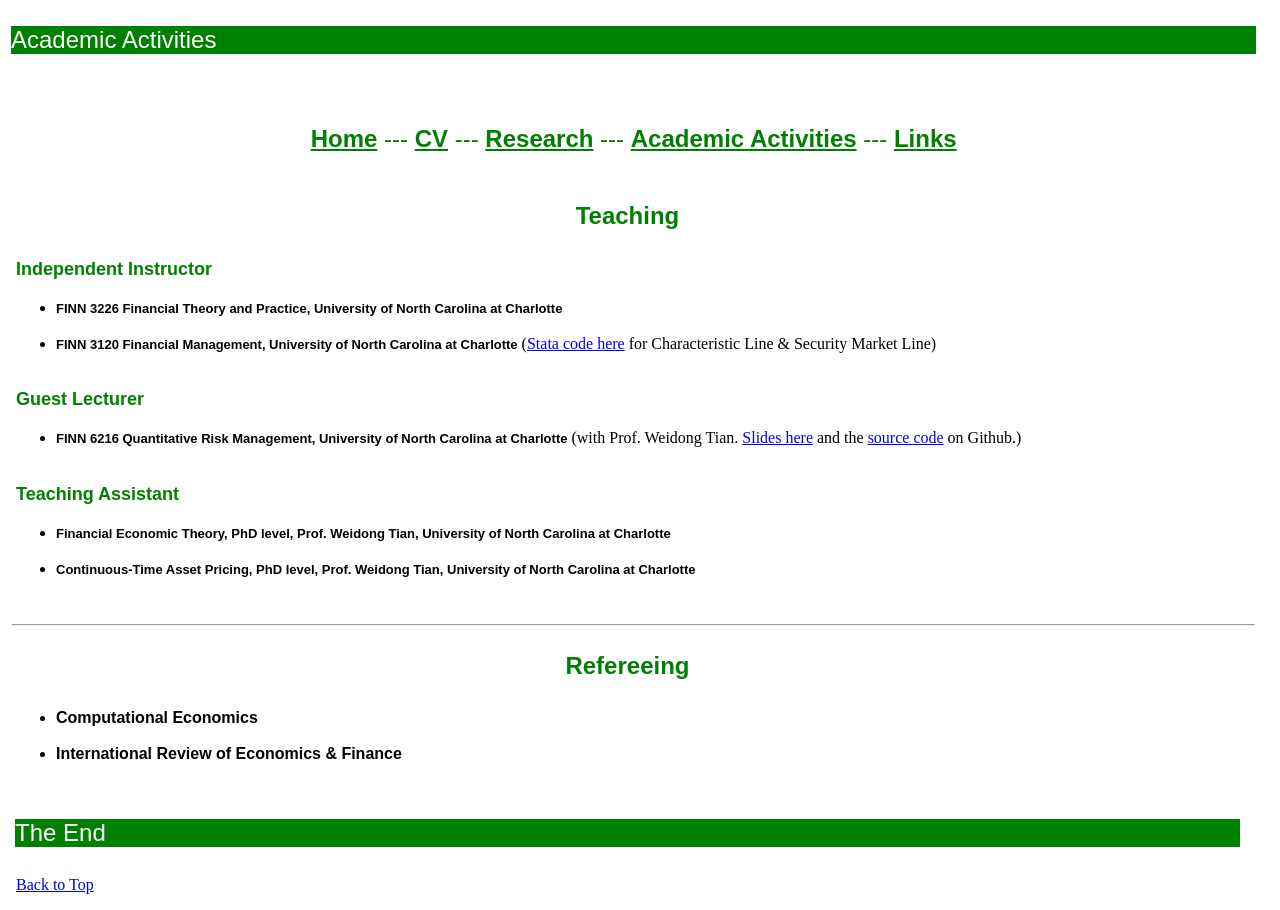
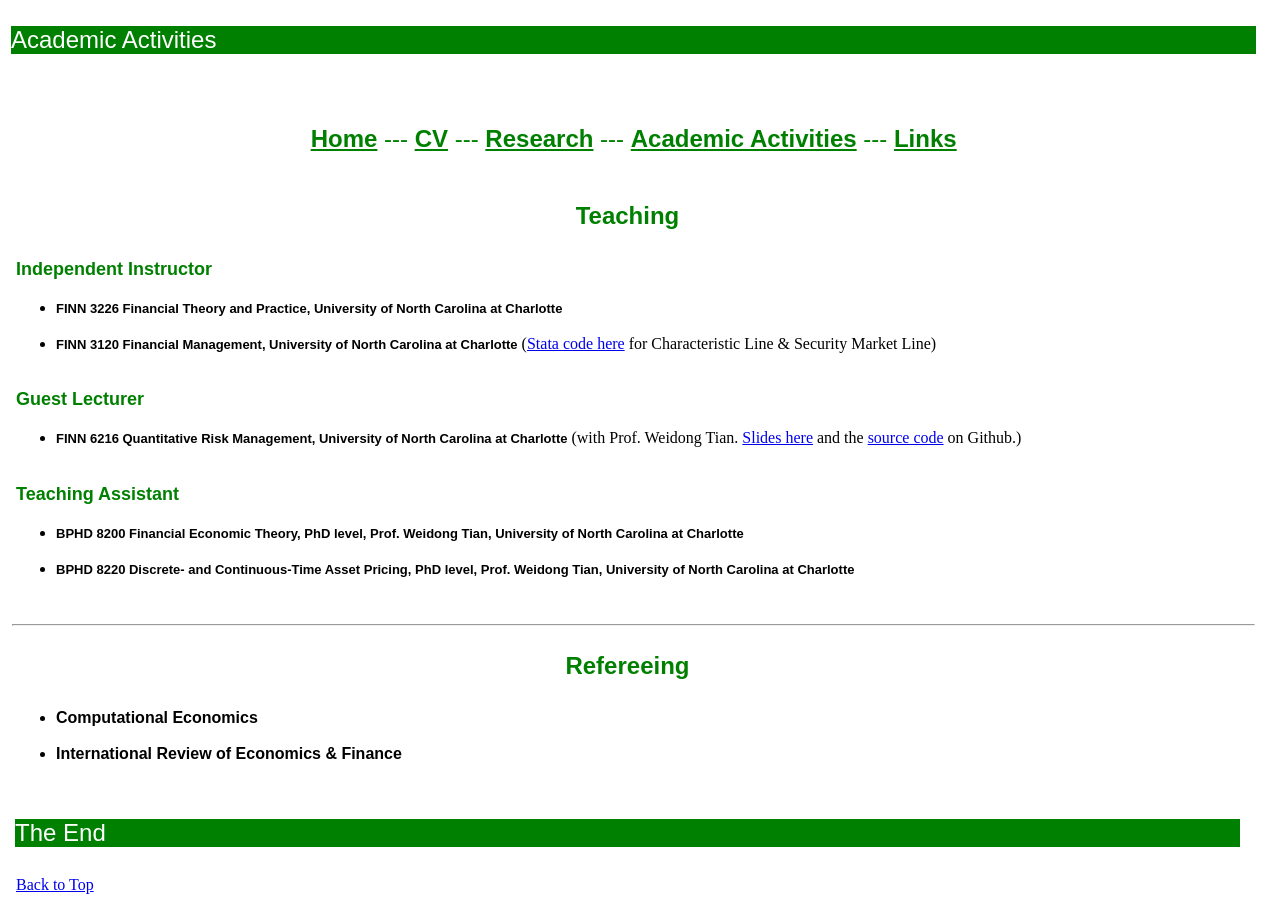
Before and after one commit to JacquesYL/jacquesyl.github.io, a plain HTML site: page academic.html in a window 1280 px wide. Drawn offline with Linux system fonts and the light colour scheme.

Commit message:
Add files via upload

```diff
--- a/academic.html
+++ b/academic.html
@@ -116,10 +116,10 @@
     <h3><a id="updates" class="anchor" href="#updates" aria-hidden="true"><span class="octicon octicon-link"></span></a> <font face="Arial" size="4" color=green>Teaching Assistant</font></h3>
 
     <ul class="bullets">
-    <li> <a style="margin:0; font-size:100%; font-weight:bold; color:inherit"><font face="Arial" size="2">Financial Economic Theory, PhD level, Prof. Weidong Tian, University of North Carolina at Charlotte</font></a>  </li><br>
+    <li> <a style="margin:0; font-size:100%; font-weight:bold; color:inherit"><font face="Arial" size="2">BPHD 8200 Financial Economic Theory, PhD level, Prof. Weidong Tian, University of North Carolina at Charlotte</font></a>  </li><br>
 
 
-    <li> <a style="margin:0; font-size:100%; font-weight:bold; color:inherit"><font face="Arial" size="2">Continuous-Time Asset Pricing, PhD level, Prof. Weidong Tian, University of North Carolina at Charlotte</font></a>  </li><br>
+    <li> <a style="margin:0; font-size:100%; font-weight:bold; color:inherit"><font face="Arial" size="2">BPHD 8220 Discrete- and Continuous-Time Asset Pricing, PhD level, Prof. Weidong Tian, University of North Carolina at Charlotte</font></a>  </li><br>
 
     <!--
     <li> <a style="margin:0; font-size:100%; font-weight:bold; color:inherit"><font face="Arial" size="2">FINN 6216 Quantitative Risk Management (advanced MS course in Math Finance), UNC Charlotte</font> </a></li> <br>
```
